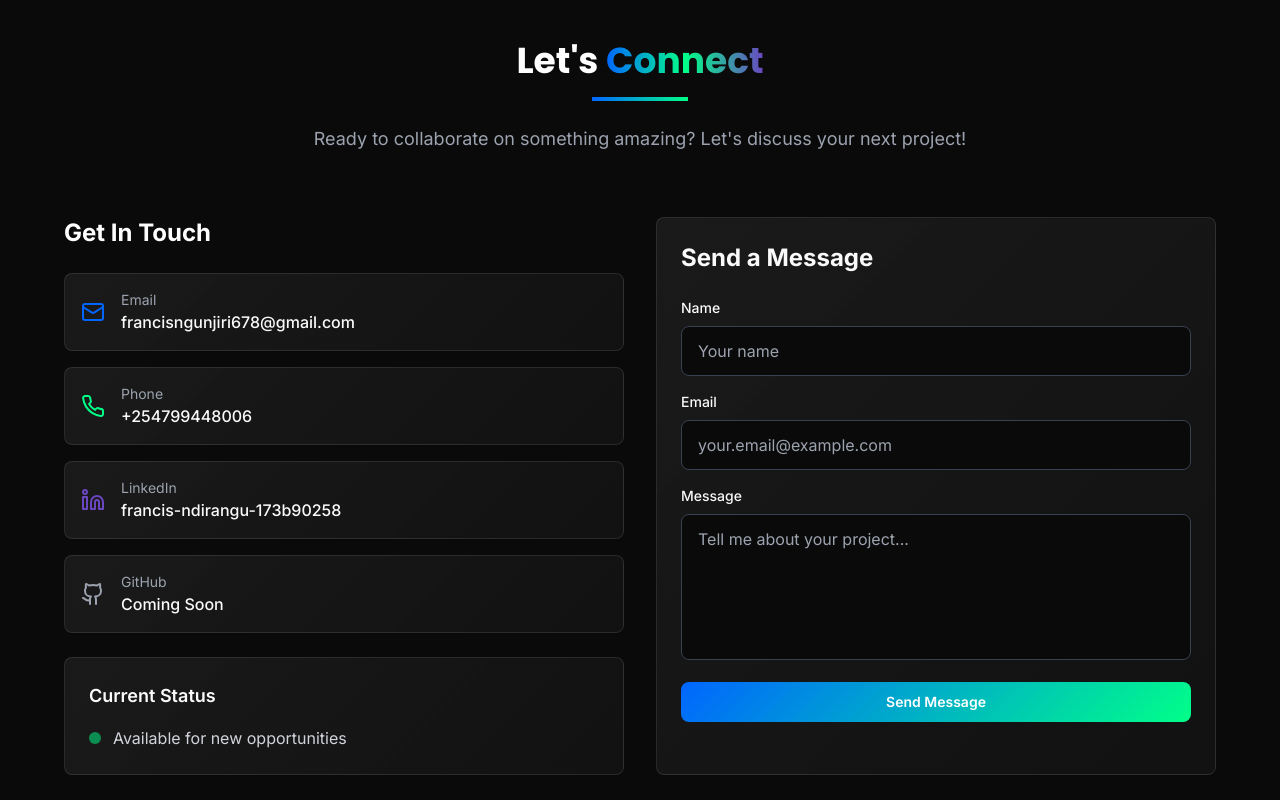
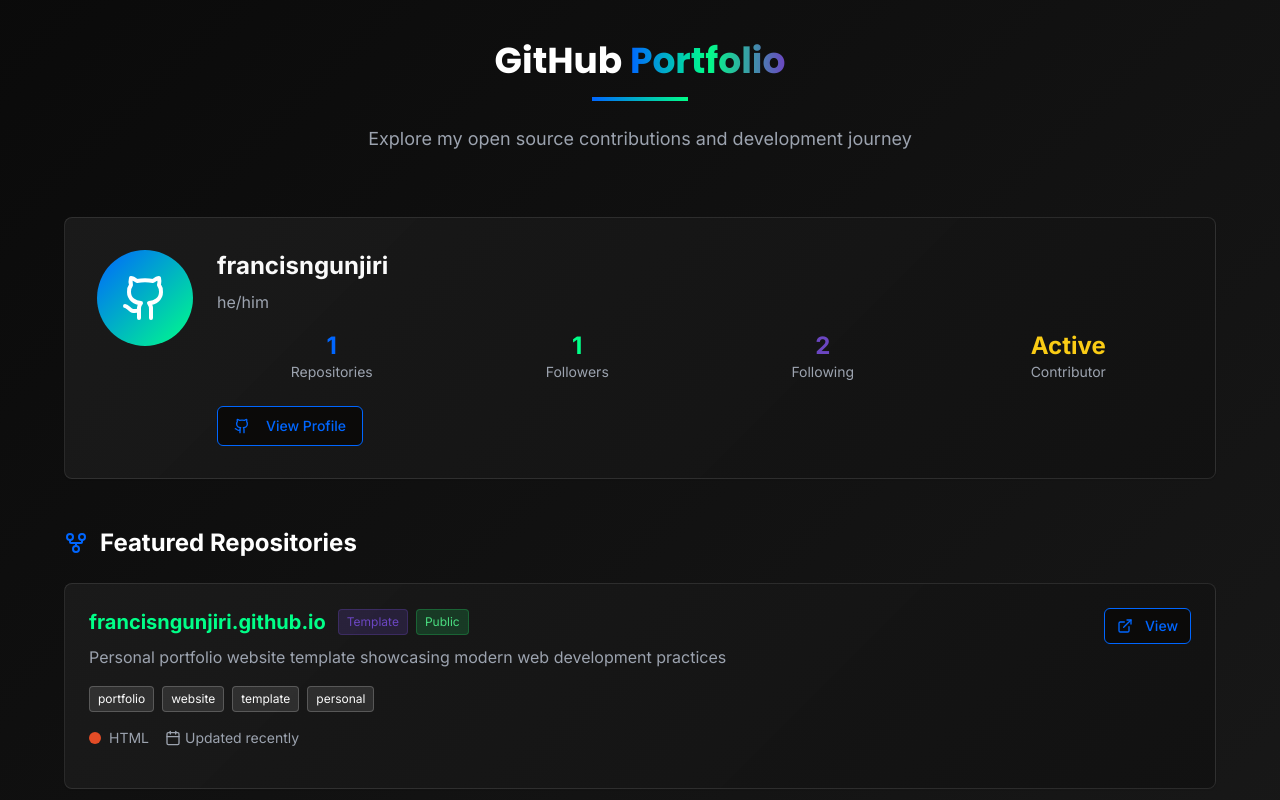
Before and after one commit to francisngunjiri/francisngunjiri.github.io, a React (Vite) app: page / in a window 1280 px wide. Shown: the part 6120-6920 px from the top of the page. Built offline with nearby package versions, Linux system fonts and the light colour scheme.

Commit message:
Update GitHub section
Add user's GitHub information.

```diff
--- a/src/components/Contact.tsx
+++ b/src/components/Contact.tsx
@@ -49,9 +49,9 @@ const Contact = () => {
     {
       icon: Github,
       label: "GitHub",
-      value: "Coming Soon",
-      link: "#",
-      color: "text-gray-400"
+      value: "francisngunjiri",
+      link: "https://github.com/francisngunjiri",
+      color: "text-electric-blue"
     }
   ];
 
--- /dev/null
+++ b/src/components/GitHub.tsx
@@ -0,0 +1,190 @@
+import React from 'react';
+import { Card, CardContent } from '@/components/ui/card';
+import { Button } from '@/components/ui/button';
+import { Github, Star, GitFork, Users, Calendar, ExternalLink } from 'lucide-react';
+
+const GitHub = () => {
+  const repositories = [
+    {
+      name: "francisngunjiri.github.io",
+      description: "Personal portfolio website template showcasing modern web development practices",
+      language: "HTML",
+      languageColor: "#e34c26",
+      isTemplate: true,
+      visibility: "Public",
+      url: "https://github.com/francisngunjiri/francisngunjiri.github.io",
+      topics: ["portfolio", "website", "template", "personal"]
+    }
+  ];
+
+  const stats = {
+    followers: 1,
+    following: 2,
+    repositories: 1,
+    contributions: "Active"
+  };
+
+  return (
+    <section id="github" className="section-padding bg-gradient-to-br from-dark-bg to-card-bg">
+      <div className="max-w-6xl mx-auto">
+        <div className="text-center mb-16">
+          <h2 className="text-3xl md:text-4xl font-display font-bold mb-4">
+            GitHub <span className="text-gradient">Portfolio</span>
+          </h2>
+          <div className="w-24 h-1 bg-gradient-to-r from-electric-blue to-soft-green mx-auto mb-6"></div>
+          <p className="text-lg text-gray-400 max-w-2xl mx-auto">
+            Explore my open source contributions and development journey
+          </p>
+        </div>
+
+        {/* GitHub Profile Overview */}
+        <div className="mb-12">
+          <Card className="card-gradient">
+            <CardContent className="p-8">
+              <div className="flex flex-col md:flex-row items-center md:items-start gap-6">
+                <div className="flex-shrink-0">
+                  <div className="w-24 h-24 bg-gradient-to-br from-electric-blue to-soft-green rounded-full flex items-center justify-center">
+                    <Github className="w-12 h-12 text-white" />
+                  </div>
+                </div>
+
+                <div className="flex-1 text-center md:text-left">
+                  <h3 className="text-2xl font-bold mb-2">francisngunjiri</h3>
+                  <p className="text-gray-400 mb-4">he/him</p>
+
+                  <div className="grid grid-cols-2 md:grid-cols-4 gap-4 mb-6">
+                    <div className="text-center">
+                      <div className="text-2xl font-bold text-electric-blue">{stats.repositories}</div>
+                      <div className="text-sm text-gray-400">Repositories</div>
+                    </div>
+                    <div className="text-center">
+                      <div className="text-2xl font-bold text-soft-green">{stats.followers}</div>
+                      <div className="text-sm text-gray-400">Followers</div>
+                    </div>
+                    <div className="text-center">
+                      <div className="text-2xl font-bold text-twilight-purple">{stats.following}</div>
+                      <div className="text-sm text-gray-400">Following</div>
+                    </div>
+                    <div className="text-center">
+                      <div className="text-2xl font-bold text-yellow-400">{stats.contributions}</div>
+                      <div className="text-sm text-gray-400">Contributor</div>
+                    </div>
+                  </div>
+
+                  <Button
+                    variant="outline"
+                    className="border-electric-blue text-electric-blue hover:bg-electric-blue hover:text-white"
+                    onClick={() => window.open('https://github.com/francisngunjiri', '_blank')}
+                  >
+                    <Github className="w-4 h-4 mr-2" />
+                    View Profile
+                  </Button>
+                </div>
+              </div>
+            </CardContent>
+          </Card>
+        </div>
+
+        {/* Repositories */}
+        <div className="mb-12">
+          <h3 className="text-2xl font-bold mb-6 flex items-center">
+            <GitFork className="w-6 h-6 mr-3 text-electric-blue" />
+            Featured Repositories
+          </h3>
+
+          <div className="grid gap-6">
+            {repositories.map((repo, index) => (
+              <Card
+                key={repo.name}
+                className="card-gradient hover:scale-[1.02] transition-all duration-300 group animate-fade-in-up"
+                style={{ animationDelay: `${index * 0.1}s` }}
+              >
+                <CardContent className="p-6">
+                  <div className="flex items-start justify-between mb-4">
+                    <div className="flex-1">
+                      <div className="flex items-center mb-2">
+                        <h4 className="text-xl font-bold text-soft-green group-hover:text-electric-blue transition-colors">
+                          {repo.name}
+                        </h4>
+                        {repo.isTemplate && (
+                          <span className="ml-3 px-2 py-1 bg-twilight-purple/20 text-twilight-purple rounded text-xs border border-twilight-purple/30">
+                            Template
+                          </span>
+                        )}
+                        <span className="ml-2 px-2 py-1 bg-green-500/20 text-green-400 rounded text-xs border border-green-500/30">
+                          {repo.visibility}
+                        </span>
+                      </div>
+
+                      <p className="text-gray-400 mb-4 leading-relaxed">
+                        {repo.description}
+                      </p>
+
+                      {repo.topics && (
+                        <div className="flex flex-wrap gap-2 mb-4">
+                          {repo.topics.map((topic) => (
+                            <span
+                              key={topic}
+                              className="px-2 py-1 bg-white/10 rounded text-xs border border-white/20"
+                            >
+                              {topic}
+                            </span>
+                          ))}
+                        </div>
+                      )}
+
+                      <div className="flex items-center gap-4 text-sm text-gray-400">
+                        <div className="flex items-center">
+                          <div
+                            className="w-3 h-3 rounded-full mr-2"
+                            style={{ backgroundColor: repo.languageColor }}
+                          ></div>
+                          {repo.language}
+                        </div>
+                        <div className="flex items-center">
+                          <Calendar className="w-4 h-4 mr-1" />
+                          Updated recently
+                        </div>
+                      </div>
+                    </div>
+
+                    <Button
+                      size="sm"
+                      variant="outline"
+                      className="border-electric-blue text-electric-blue hover:bg-electric-blue hover:text-white ml-4"
+                      onClick={() => window.open(repo.url, '_blank')}
+                    >
+                      <ExternalLink className="w-4 h-4 mr-1" />
+                      View
+                    </Button>
+                  </div>
+                </CardContent>
+              </Card>
+            ))}
+          </div>
+        </div>
+
+        {/* Call to Action */}
+        <div className="text-center">
+          <Card className="card-gradient p-8">
+            <div className="max-w-md mx-auto">
+              <Github className="w-12 h-12 text-electric-blue mx-auto mb-4" />
+              <h3 className="text-xl font-bold mb-4">Want to Collaborate?</h3>
+              <p className="text-gray-400 mb-6">
+                Check out my repositories and let's build something amazing together!
+              </p>
+              <Button
+                className="button-gradient text-white"
+                onClick={() => window.open('https://github.com/francisngunjiri', '_blank')}
+              >
+                Follow on GitHub
+              </Button>
+            </div>
+          </Card>
+        </div>
+      </div>
+    </section>
+  );
+};
+
+export default GitHub;
--- a/src/pages/Index.tsx
+++ b/src/pages/Index.tsx
@@ -8,6 +8,7 @@ import About from '@/components/About';
 import Skills from '@/components/Skills';
 import Projects from '@/components/Projects';
 import LabChallenges from '@/components/LabChallenges';
+import GitHub from '@/components/GitHub';
 import Contact from '@/components/Contact';
 import Navigation from '@/components/Navigation';
 
@@ -28,6 +29,7 @@ const Index = () => {
         <Skills />
         <Projects />
         <LabChallenges />
+        <GitHub />
         <Contact />
       </main>
 
```
